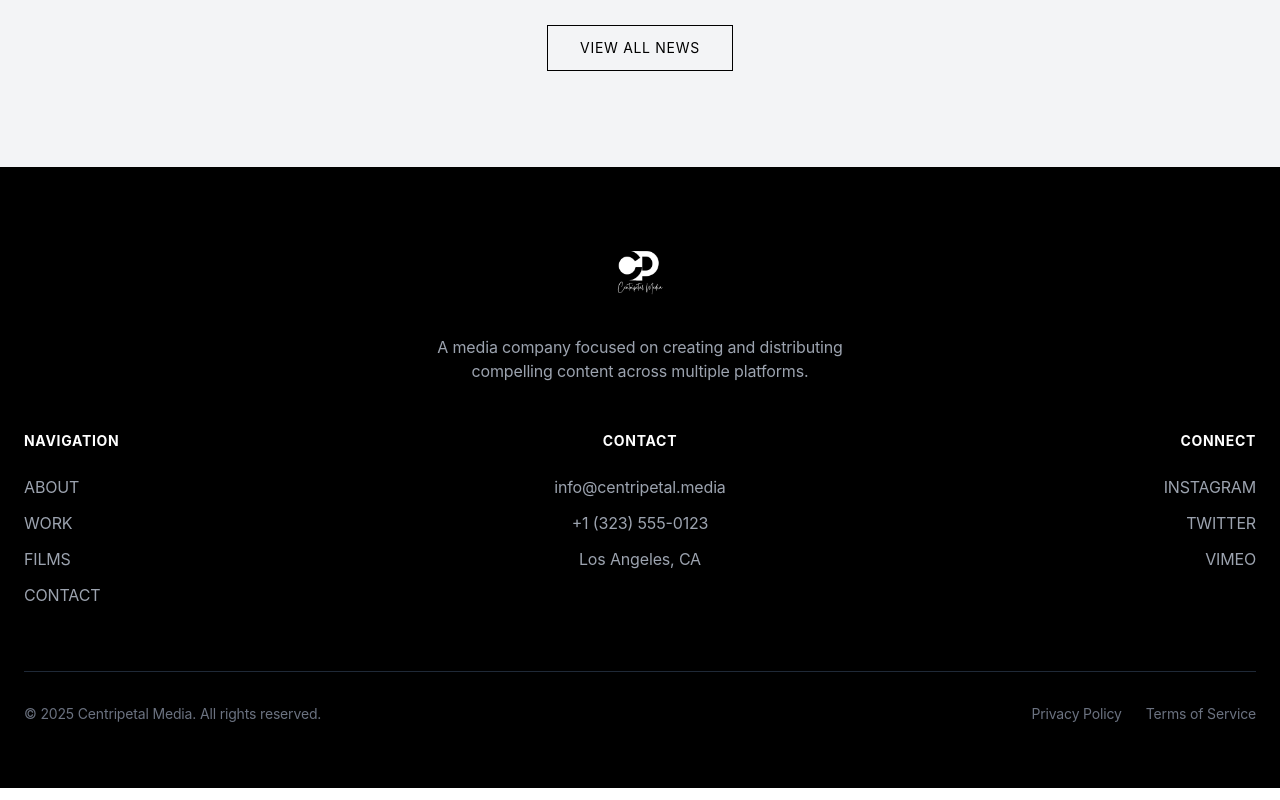
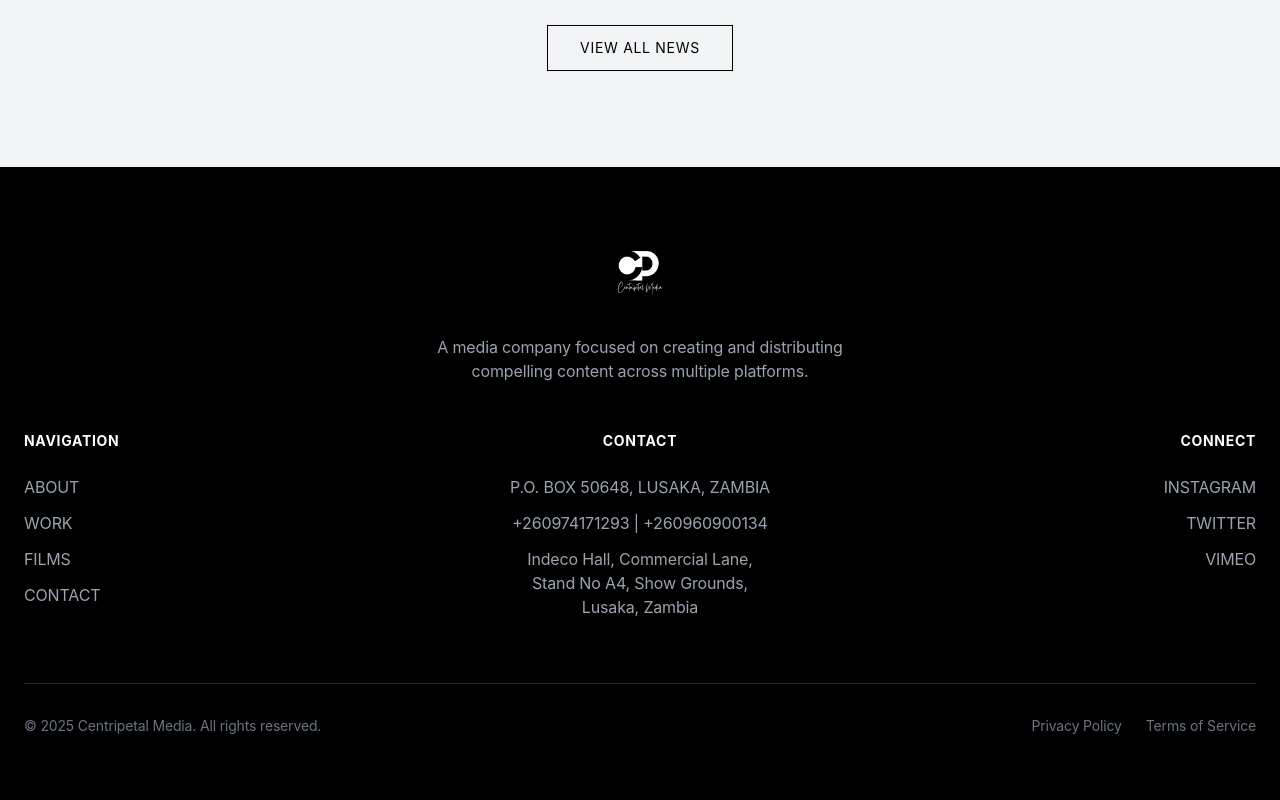
Before and after one commit to Mainza714/sg-3bbfc5cc-69cd-4878-9aaa-1b5533acc791-1781104711, a Next.js app: page / in a window 1280 px wide. Shown: the part 6350-7150 px from the top of the page. Built offline with nearby package versions, Linux system fonts and the light colour scheme.

Commit message:
fix(footer): Update contact information with new Lusaka address

```diff
--- a/src/components/layout/Footer.tsx
+++ b/src/components/layout/Footer.tsx
@@ -35,9 +35,9 @@ export function Footer() {
           <div className="text-center">
             <h4 className="text-sm font-bold tracking-wider mb-6">CONTACT</h4>
             <ul className="space-y-3">
-              <li className="text-gray-400">info@centripetal.media</li>
-              <li className="text-gray-400">+1 (323) 555-0123</li>
-              <li className="text-gray-400">Los Angeles, CA</li>
+              <li className="text-gray-400">P.O. BOX 50648, LUSAKA, ZAMBIA</li>
+              <li className="text-gray-400">+260974171293 | +260960900134</li>
+              <li className="text-gray-400">Indeco Hall, Commercial Lane,<br/>Stand No A4, Show Grounds,<br/>Lusaka, Zambia</li>
             </ul>
           </div>
 
```
